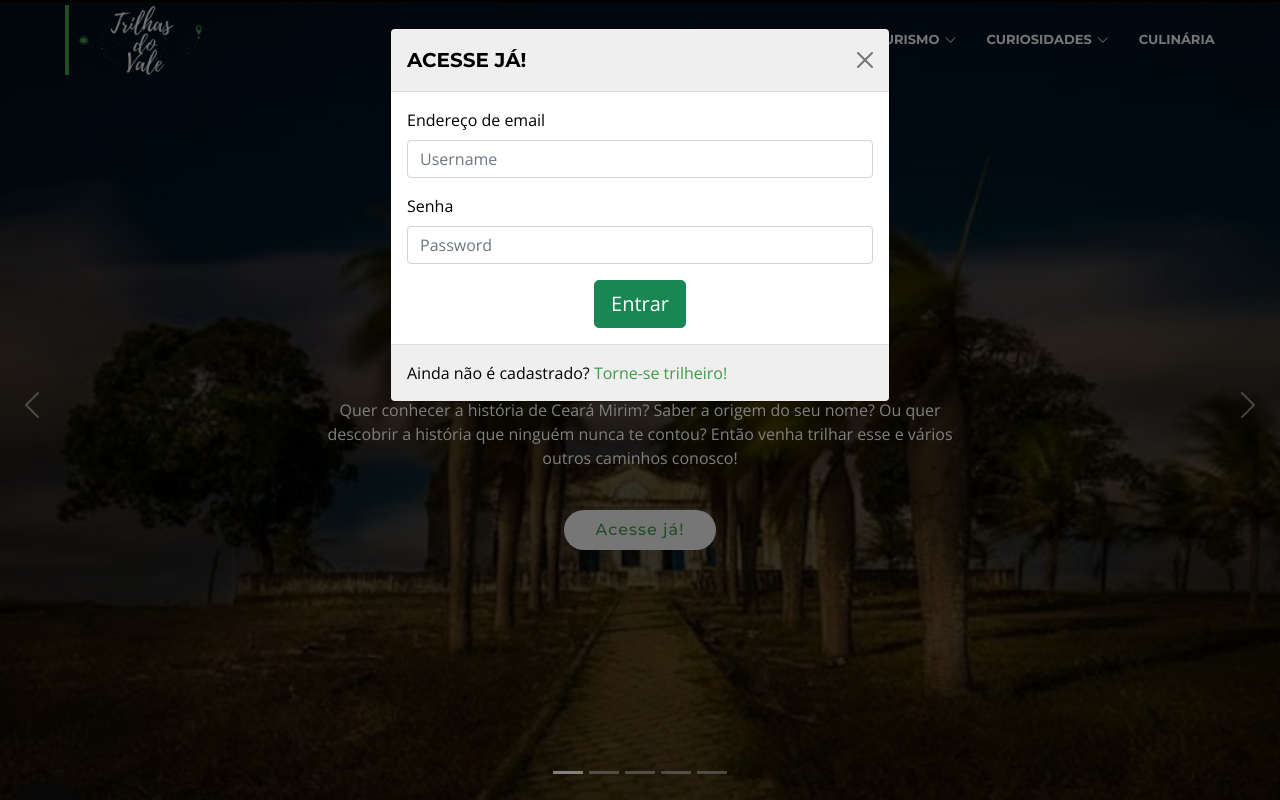
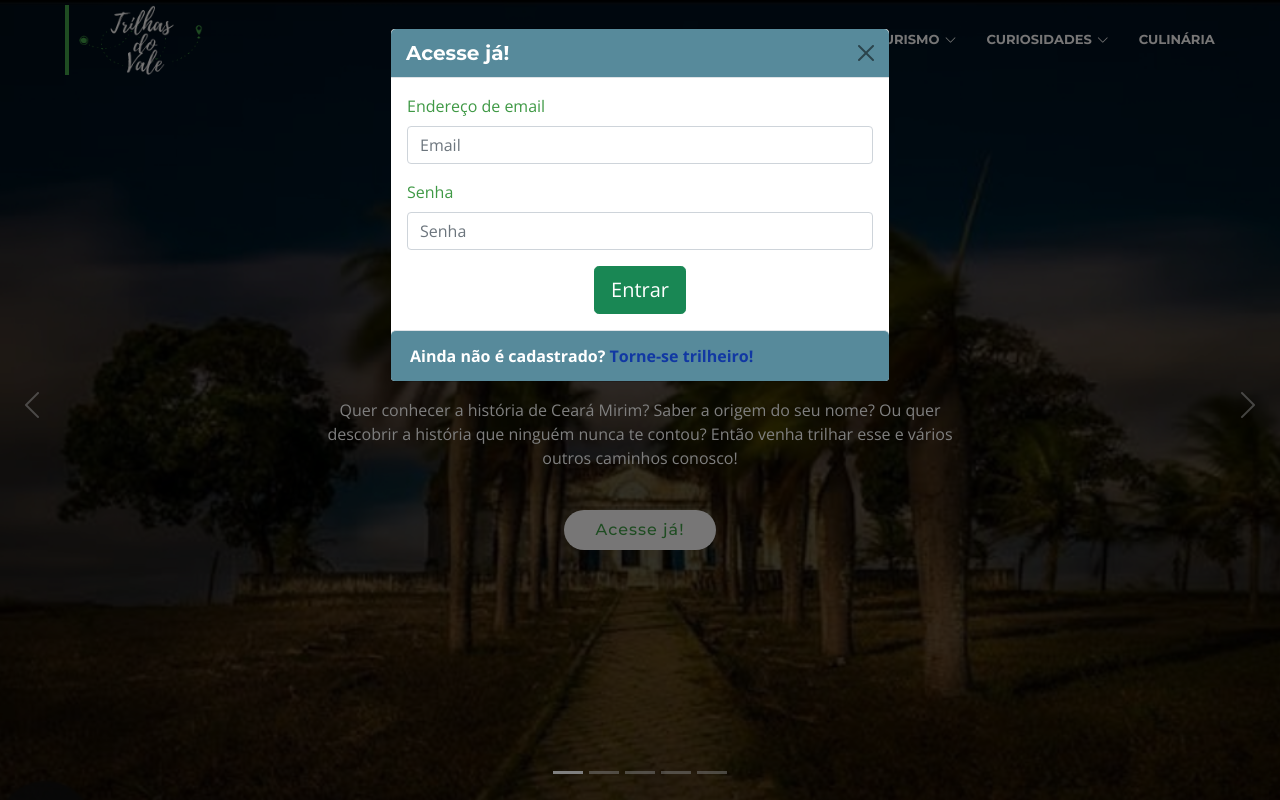
Before and after one commit to jose-ewerton/Trilhas_do_Vale, a Django app: page / in a window 1280 px wide, after a click on "Acesse já!". Run offline with Django 3.2, Linux system fonts and the light colour scheme; some libraries are stand-ins or nearby versions.

Commit message:
atualizando design do modal cadastro

```diff
--- a/paginas/templates/paginas/index.html
+++ b/paginas/templates/paginas/index.html
@@ -639,26 +639,26 @@
 <div class="modal fade" id="modalForm" tabindex="-1" aria-labelledby="exampleModalLabel" aria-hidden="true">
   <div class="modal-dialog">
       <div class="modal-content">
-          <div class="modal-header">
-              <h5 class="modal-title" id="exampleModalLabel">Acesse já!</h5>
+        <div class="modal-header">
+              <h5 class="modal-title">Acesse já!</h5>
               <button type="button" class="btn-close" data-bs-dismiss="modal" aria-label="Close"></button>
           </div>
           <div class="modal-body">
               <form>
                   <div class="mb-3">
                       <label class="form-label">Endereço de email</label>
-                      <input type="text" class="form-control" id="username" name="username" placeholder="Username" />
+                      <input type="text" class="form-control" id="username" name="username" placeholder="Email" />
                   </div>
                   <div class="mb-3">
                       <label class="form-label">Senha</label>
-                      <input type="password" class="form-control" id="password" name="password" placeholder="Password" />
+                      <input type="password" class="form-control" id="password" name="password" placeholder="Senha" />
                   </div>
                   <div style="text-align: center">
                     <button type="submit" class="btn btn-success btn-lg btn-block">Entrar</button>
                   </div>
               </form>
           </div>
-          <div class="modal-footer d-block">
+          <div class="modal-footer modal-footer-primary d-block">
             <p>Ainda não é cadastrado? <a href="#"> Torne-se trilheiro!</a></p>
         </div>
       </div>
--- a/static/css/style.css
+++ b/static/css/style.css
@@ -15,13 +15,13 @@ body {
 }
 
 a {
-  color: #3f9945;   /* mudar para branco */
+  color: #1138a3;   /* mudar para branco */
   transition: 0.5s;
   text-decoration: none;
 }
 
 a:hover, a:active, a:focus {
-  color: #3f9945;
+  color: #efeded;
   outline: none;
   text-decoration: none;
 }
@@ -1330,22 +1330,21 @@ div.historia-col:hover,  div.curiosidades-col:hover{
   transform: scale(1.1);
 }
 
-
 .modal-body{
-  color:#000;
-
+  color:#3f9945
 }
-
-.modal-header, .modal-footer{
-  color:#000;
-  background-color: rgba(51, 51, 51, 0.08);
-  align-items: center;
-}
-
-
-
-.modal-header .modal-title{
-  text-transform: uppercase;
-  font-size: 20px;
+.modal-title{
   font-weight: bold;
 }
+.modal-header , .modal-footer{
+	color:#fff;
+  font-weight: bold;
+    padding:9px 15px;
+    background-color: #578a9b;
+    -webkit-border-top-left-radius: 5px;
+    -webkit-border-top-right-radius: 5px;
+    -moz-border-radius-topleft: 5px;
+    -moz-border-radius-topright: 5px;
+     border-top-left-radius: 5px;
+     border-top-right-radius: 5px;
+}
```
